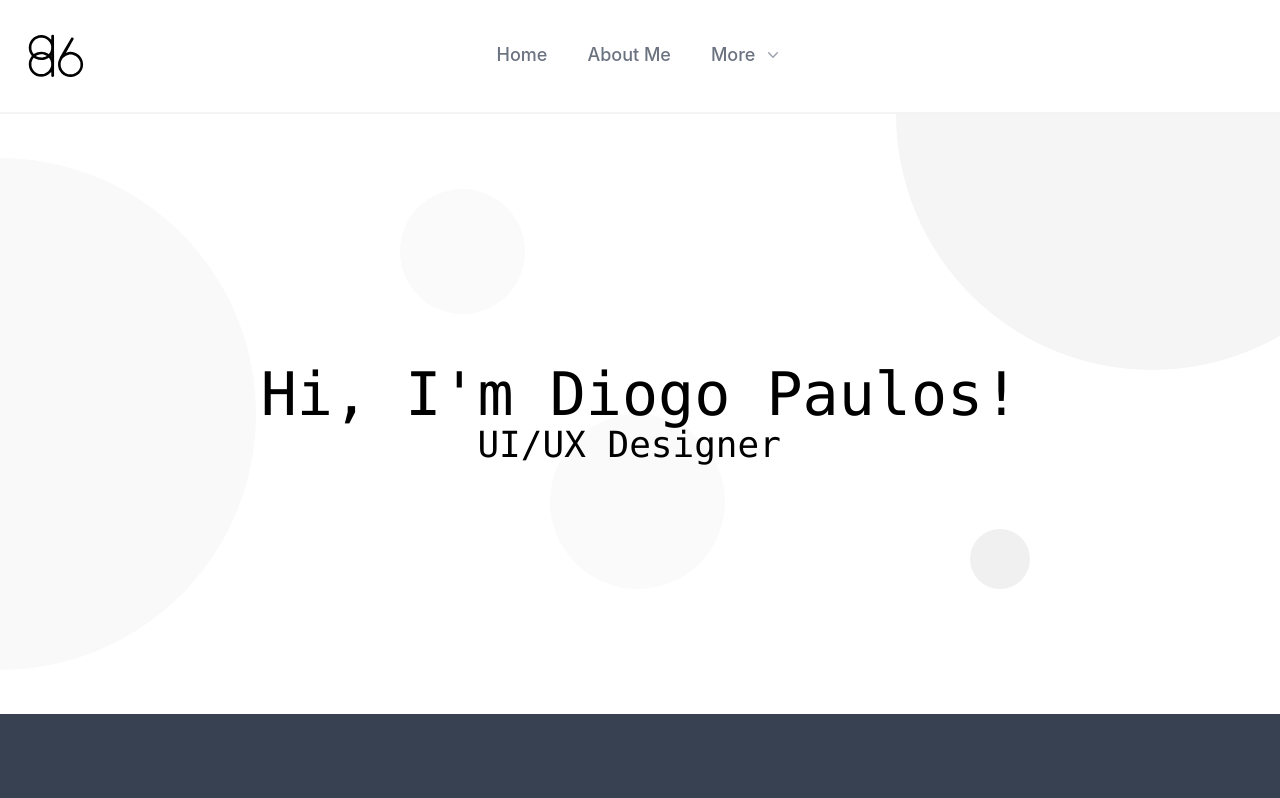
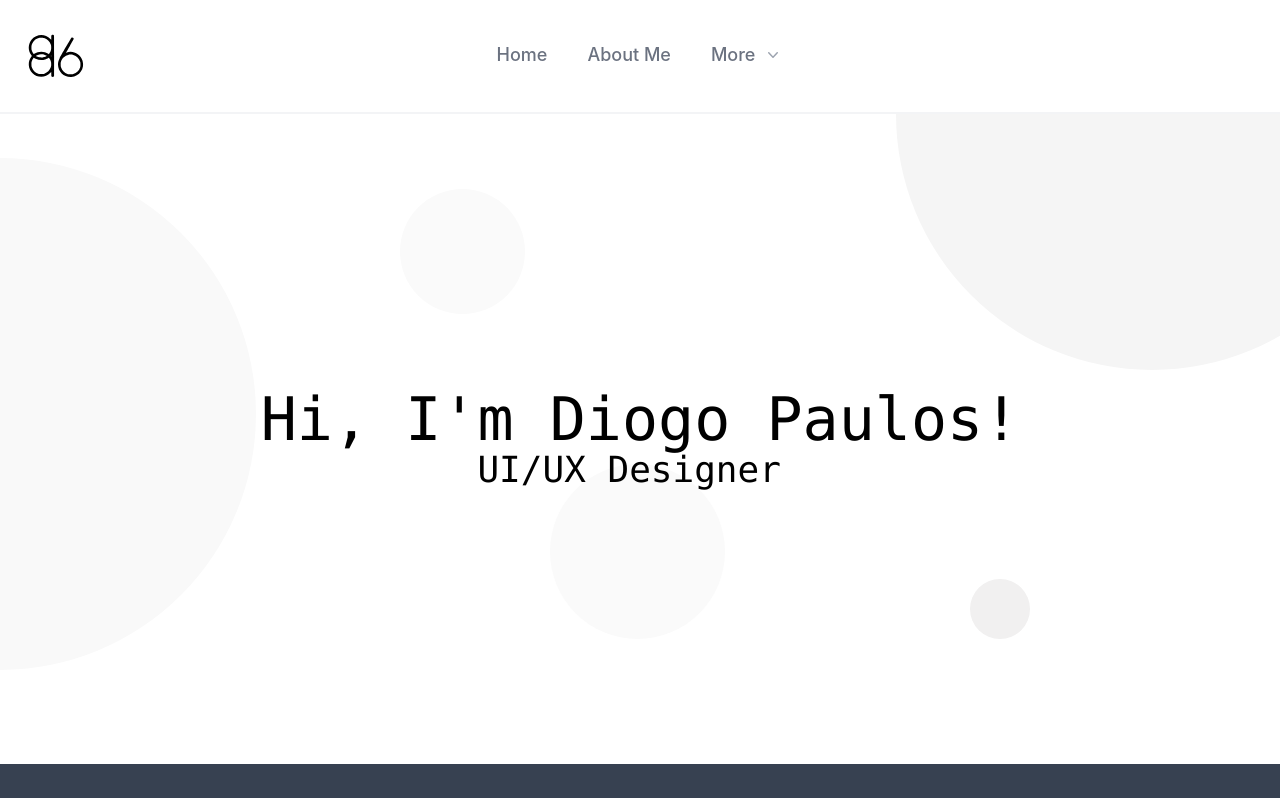
Before and after one commit to dpaulos6/dpaulos6-portfolio, a React (Create React App) app: page / in a window 1280 px wide. Shown: the top 798 px of the page. Built offline with nearby package versions, Linux system fonts and the light colour scheme.

Commit message:
Update Home.js

```diff
--- a/src/pages/Home.js
+++ b/src/pages/Home.js
@@ -4,7 +4,7 @@ import { TypeAnimation } from "react-type-animation"
 const Home = () => {
   return (
     <>
-      <div className="h-[600px] max-h-[600px] overflow-hidden relative"> {/* Short introduction */}
+      <div className="h-[650px] max-h-[650px] overflow-hidden relative"> {/* Short introduction */}
         <div className="flex h-full">
           <div className="mx-auto my-auto text-center w-max">
             <p className="text-2xl md:text-4xl lg:text-6xl home-title">
```
